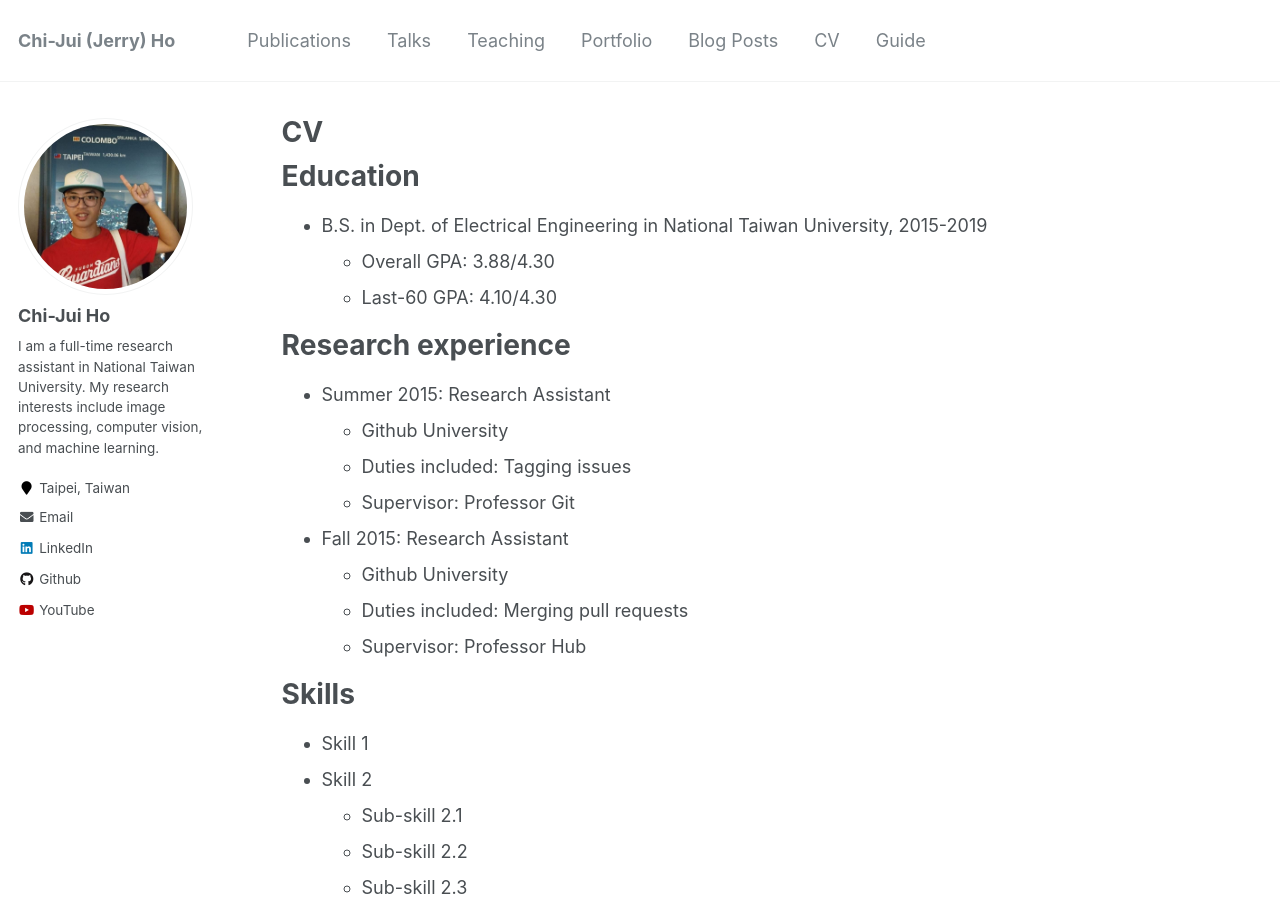
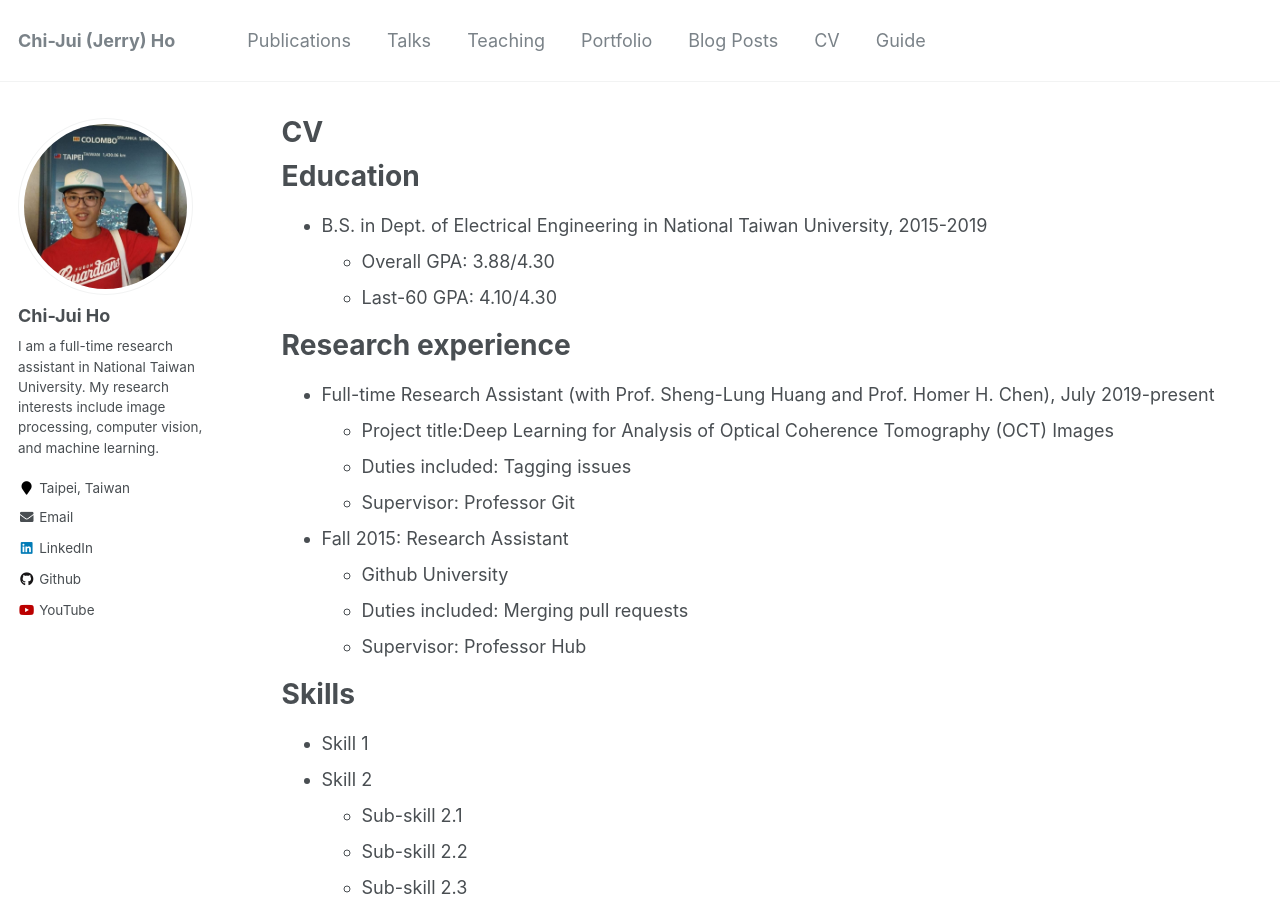
Before and after one commit to JerryHoTaiwan/JerryHo.github.io, a Jekyll site: the page built from _pages/cv.md, in a window 1280 px wide and 900 px high. Built offline with Jekyll 4.4.1, drawn with Linux system fonts in a browser that asks for light colours.

Commit message:
Update cv.md

```diff
--- a/_pages/cv.md
+++ b/_pages/cv.md
@@ -17,8 +17,8 @@ Education
 
 Research experience
 ======
-* Summer 2015: Research Assistant
-  * Github University
+* Full-time Research Assistant (with Prof. Sheng-Lung Huang and Prof. Homer H. Chen), July 2019-present
+  * Project title:Deep Learning for Analysis of Optical Coherence Tomography (OCT) Images
   * Duties included: Tagging issues
   * Supervisor: Professor Git
 
```
